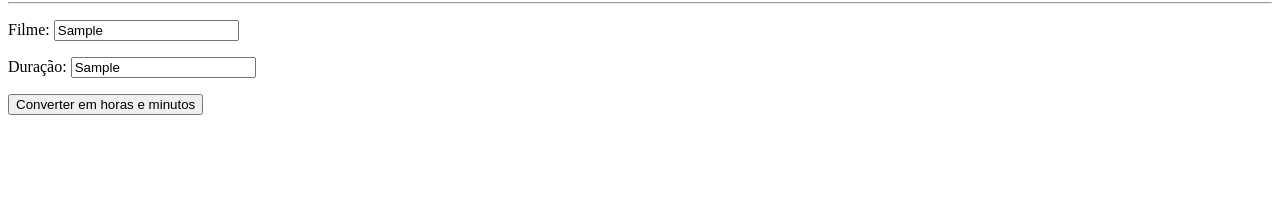
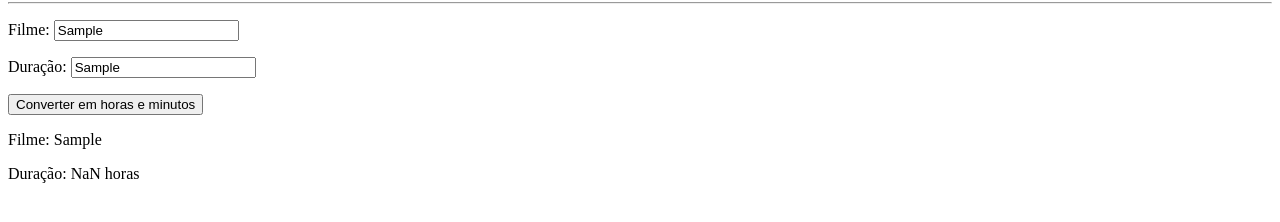
Before and after one commit to vitorianbr/JavaScript-Algorithms-Exercises, a plain HTML site: page index.html in a window 1280 px wide. Both pictures are taken after typing "Sample", "Sample" into the empty fields and a click on the button "Converter em horas e minutos". Shown: the part 78-300 px from the top of the page. Drawn offline with Linux system fonts and the light colour scheme.

Commit message:
Finish exercise 1

```diff
--- a/index.html
+++ b/index.html
@@ -22,6 +22,9 @@
 
     <input type="button" value="Converter em horas e minutos" id="btConverter">
 
+    <p id="mostrarFilme"></p> <!--Elemento irá receber em texto o veículo -->
+    <p id="mostrarConversao"></p> <!--Elemento irá receber o resultado da conversão em texto -->
+
     <script src="videoLocadora.js"></script>
 </body>
 
--- a/videoLocadora.js
+++ b/videoLocadora.js
@@ -1,11 +1,20 @@
-function conversor() {
-    var inFilme = document.getElementById("inFilme");
+function conversor() { // Uma função é um bloco de código para realizar uma função determinada
+
+    var inFilme = document.getElementById("inFilme"); //Rertorna o elemento pelo seu ID do Documento que é chamado
     var inDuracao = document.getElementById("inDuracao");
+    var mostraFilme = document.getElementById("mostrarFilme");
+    var mostraConversao = document.getElementById("mostrarConversao");
 
-    var convertHoras = inDuracao.value / 60;
+    var convertHoras = (inDuracao.value / 60).toFixed(2); //Converte o valor retornado na variável inDuracao de min. para horas
 
+    mostraFilme.textContent = "Filme: " + inFilme.value;
+    mostrarConversao.textContent = "Duração: " + convertHoras + " horas";
 
 }
 
 var conversorBtn = document.getElementById("btConverter");
-conversorBtn.addEventListener("click", conversor);
+conversorBtn.addEventListener("click", conversor); //Permite que o elemento armazenado na variável
+                                                   //possar "ouvir" um evento do usuário, realizando a função
+                                                   // específicada no parâmetro.
+                                                   //Um evento é uma ação do usuário na página, como clicar, arrastar, passar o mouse
+                                                   //apertar uma tecla etc...
```
Also changed, not shown: videoLocadora.html (+3 -0 lines).
